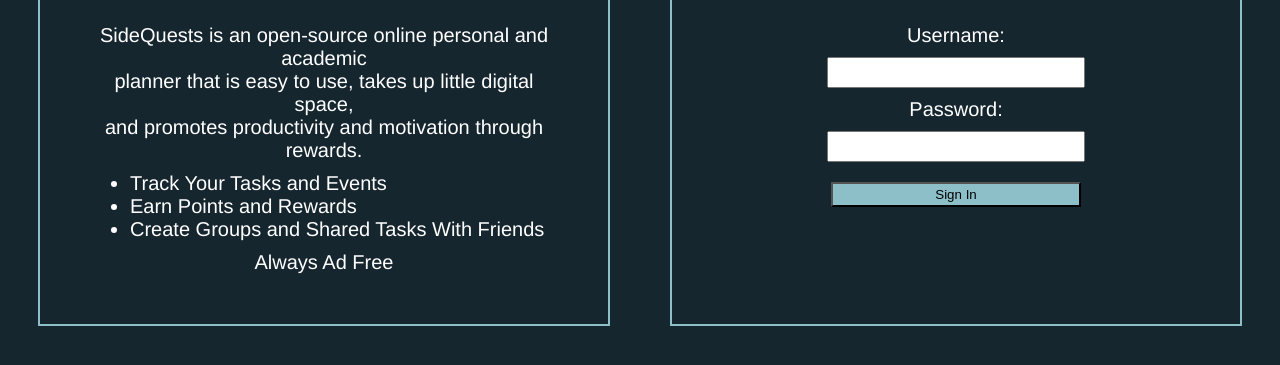
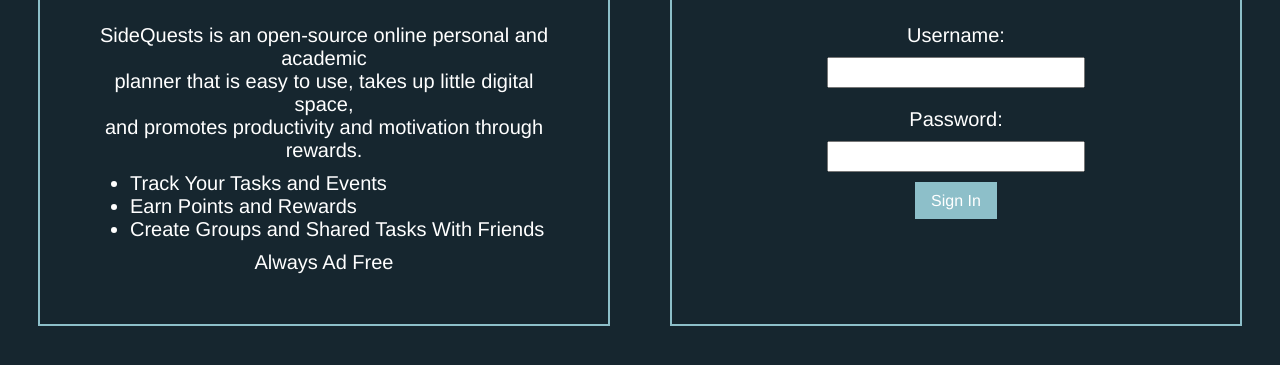
Before and after one commit to cs386-03/SideQuests, a plain HTML site: page website/index.html in a window 1280 px wide. Shown: the part 377-742 px from the top of the page. Drawn offline with Linux system fonts and the light colour scheme.

Commit message:
fixed redirect

```diff
--- a/website/Style.css
+++ b/website/Style.css
@@ -69,11 +69,16 @@ ul {
 input {
   width: 250px;
   height: 25px;
-  margin: 10px;
+  margin-top: 10px;
+  margin-bottom: 20px;
 }
 
-#submit {
+#signIn {
+  color: white;
   background-color: #8DBFC9;
+  text-decoration: none;
+  padding: 10px 16px;
+  margin: 10px;
 }
 
 /*
--- a/website/index.html
+++ b/website/index.html
@@ -28,12 +28,13 @@
             </div>
             <div class="panel right">
                 <h1>Sign In</h1>
-                <form action="homepage/index.html" method="post">
+                <form>
                     <label for="usernameID">Username:</label><br>
                     <input type="text" id="usernameID" name="username"><br>
                     <label for="passwordID">Password:</label><br>
                     <input type="password" id="passwordID" name="password"><br>
-                    <input id="submit" type="submit" value="Sign In">
+                    <a id="signIn" href="./homepage/index.html">
+                        Sign In</a>
                 </form>
 
             </div>
```
